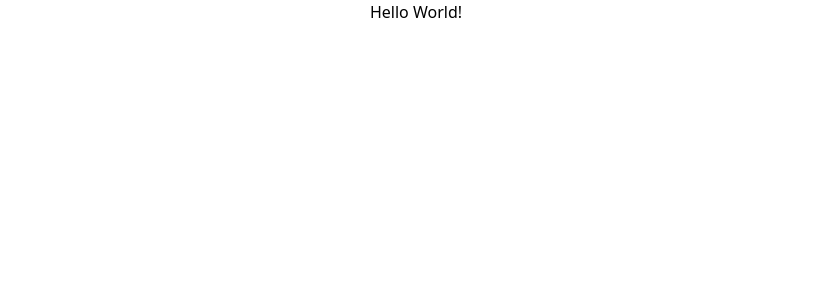
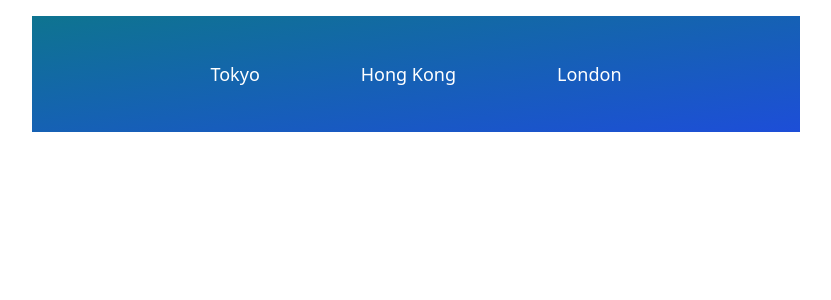
Before and after one commit to ayau8/weather-app, a React (Create React App) app: page / in a window 1280 px wide. Shown: the top 300 px of the page, without its empty margins (224-1055 px from the left). Built offline with nearby package versions, Linux system fonts and the light colour scheme; the HTML template or start-up script is replaced by a standard one.

Commit message:
add top buttons

```diff
--- a/package.json
+++ b/package.json
@@ -3,6 +3,7 @@
   "version": "0.1.0",
   "private": true,
   "dependencies": {
+    "@iconscout/react-unicons": "^2.0.2",
     "@testing-library/jest-dom": "^5.17.0",
     "@testing-library/react": "^13.4.0",
     "@testing-library/user-event": "^13.5.0",
--- a/src/App.js
+++ b/src/App.js
@@ -1,9 +1,11 @@
 import './App.css';
+import TopButtons from './components/TopButtons';
+
 
 function App() {
   return (
-    <div className="App">
-      <h1>Hello World!</h1>
+    <div className="mx-auto max-w-screen-md mt-4 py-5 px-32 bg-gradient-to-br from-cyan-700 to-blue-700 h-fit shadown-xl shadow-gray-400">
+        <TopButtons />
     </div>
   );
 }
--- /dev/null
+++ b/src/components/TopButtons.jsx
@@ -0,0 +1,29 @@
+import React from 'react'
+
+function TopButtons() {
+
+  const cities = [
+    {
+      id: 1,
+      title: 'Tokyo'
+    },
+    {
+      id: 2,
+      title: 'Hong Kong'
+    },
+    {
+      id: 3,
+      title: 'London'
+    },
+  ]
+
+  return (
+    <div className="flex items-center justify-around my-6">
+      {cities.map((city) => (
+        <button key={city.id} className="text-white text-lg font-medium">{city.title}</button>
+      ))}
+    </div>
+  )
+}
+
+export default TopButtons
--- a/tailwind.config.js
+++ b/tailwind.config.js
@@ -1,6 +1,6 @@
 /** @type {import('tailwindcss').Config} */
 module.exports = {
-  content: ["./src/**/*.{html,js}"],
+  content: ["./src/**/*.{html,js,jsx}"],
   theme: {
     extend: {},
   },
```
Also changed, not shown: 1 other file (tests, documents, lock files or other folders).
